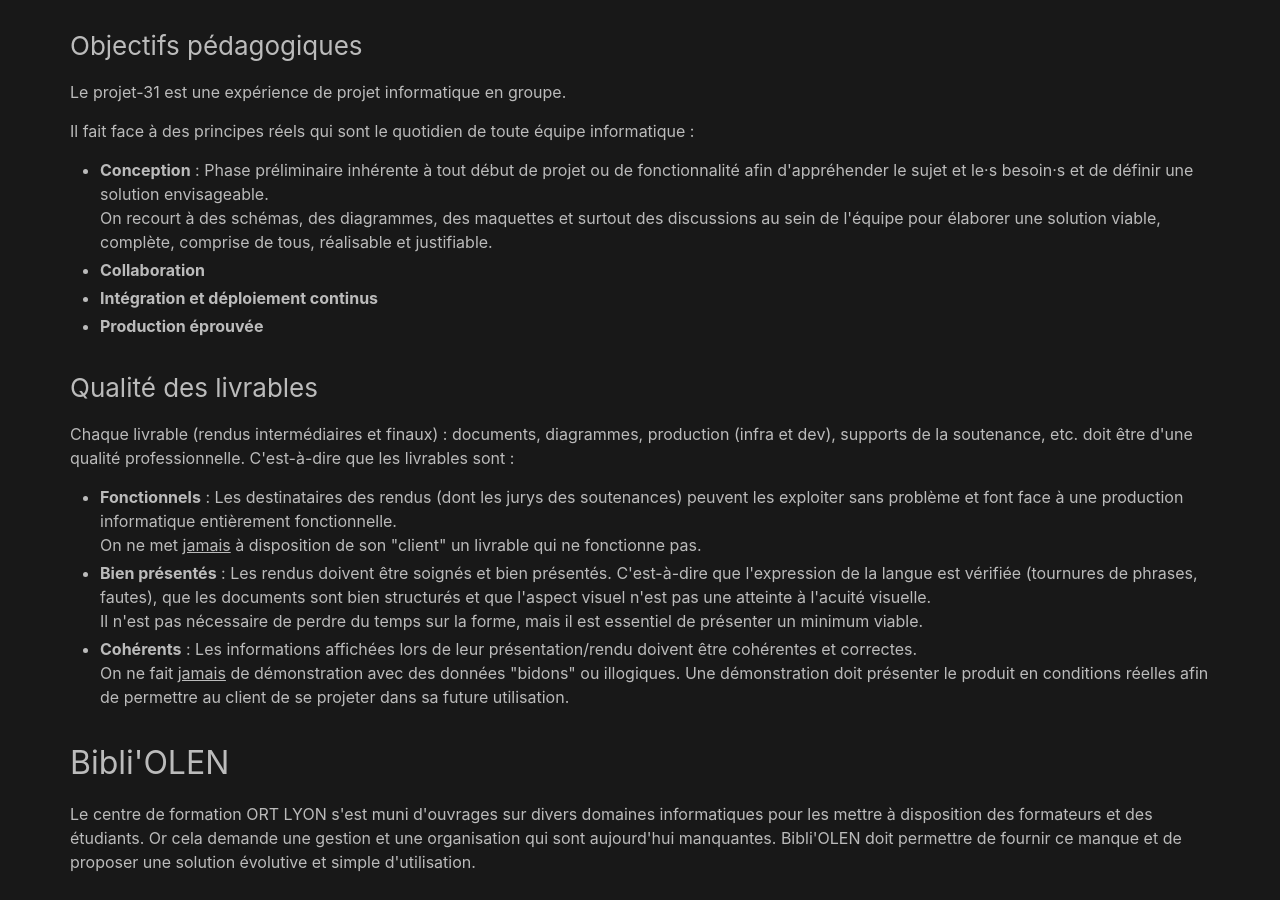
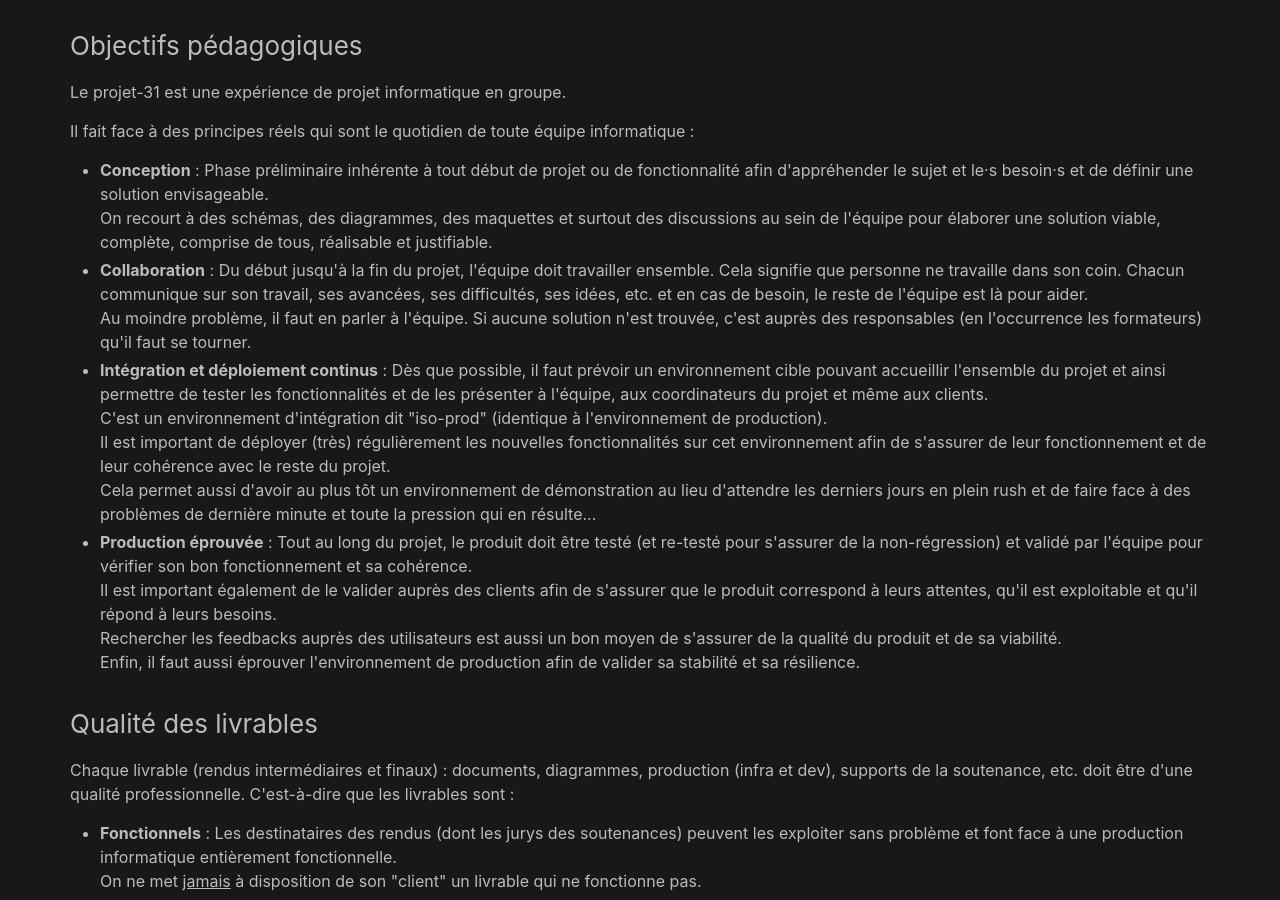
Before and after one commit to 3OLEN/projet-31, a Jekyll site: the page built from docs/contexte.html, in a window 1280 px wide and 900 px high, scrolled down 324 px. Built offline with Jekyll 4.4.1, drawn with Linux system fonts in a browser that asks for light colours.

Commit message:
📝 [Context] Fill up missing texts

```diff
--- a/docs/contexte.html
+++ b/docs/contexte.html
@@ -23,13 +23,30 @@ permalink: /contexte
         élaborer une solution viable, complète, comprise de tous, réalisable et justifiable.
     </li>
     <li>
-        <strong>Collaboration</strong>
+        <strong>Collaboration</strong> : Du début jusqu'à la fin du projet, l'équipe doit travailler ensemble. Cela
+        signifie que personne ne travaille dans son coin. Chacun communique sur son travail, ses avancées, ses
+        difficultés, ses idées, etc. et en cas de besoin, le reste de l'équipe est là pour aider.
+        <br>Au moindre problème, il faut en parler à l'équipe. Si aucune solution n'est trouvée, c'est auprès des
+        responsables (en l'occurrence les formateurs) qu'il faut se tourner.
     </li>
     <li>
-        <strong>Intégration et déploiement continus</strong>
+        <strong>Intégration et déploiement continus</strong> : Dès que possible, il faut prévoir un environnement cible
+        pouvant accueillir l'ensemble du projet et ainsi permettre de tester les fonctionnalités et de les présenter
+        à l'équipe, aux coordinateurs du projet et même aux clients.
+        <br>C'est un environnement d'intégration dit "iso-prod" (identique à l'environnement de production).
+        <br>Il est important de déployer (très) régulièrement les nouvelles fonctionnalités sur cet environnement afin
+        de s'assurer de leur fonctionnement et de leur cohérence avec le reste du projet.
+        <br>Cela permet aussi d'avoir au plus tôt un environnement de démonstration au lieu d'attendre les derniers
+        jours en plein rush et de faire face à des problèmes de dernière minute et toute la pression qui en résulte...
     </li>
     <li>
-        <strong>Production éprouvée</strong>
+        <strong>Production éprouvée</strong> : Tout au long du projet, le produit doit être testé (et re-testé pour
+        s'assurer de la non-régression) et validé par l'équipe pour vérifier son bon fonctionnement et sa cohérence.
+        <br>Il est important également de le valider auprès des clients afin de s'assurer que le produit correspond
+        à leurs attentes, qu'il est exploitable et qu'il répond à leurs besoins.
+        <br>Rechercher les feedbacks auprès des utilisateurs est aussi un bon moyen de s'assurer de la qualité du
+        produit et de sa viabilité.
+        <br>Enfin, il faut aussi éprouver l'environnement de production afin de valider sa stabilité et sa résilience.
     </li>
 </ul>
 
```
